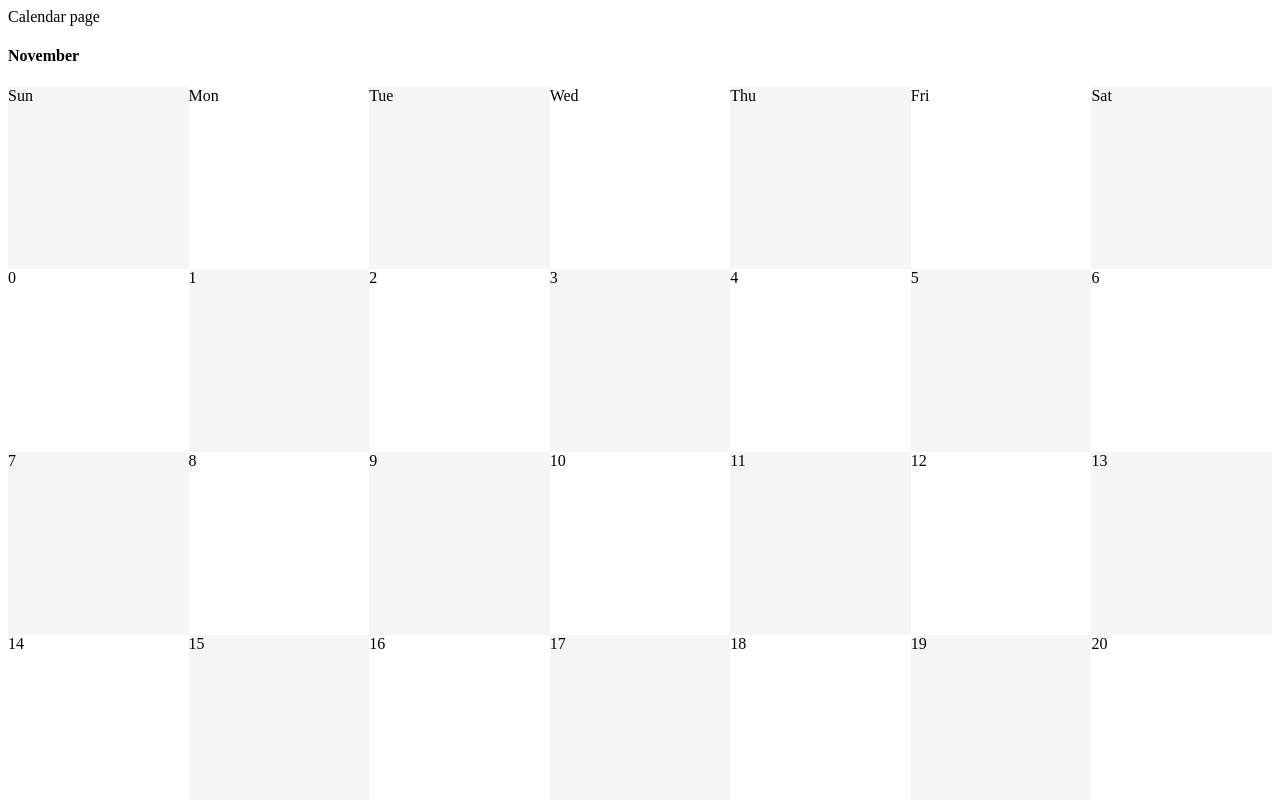
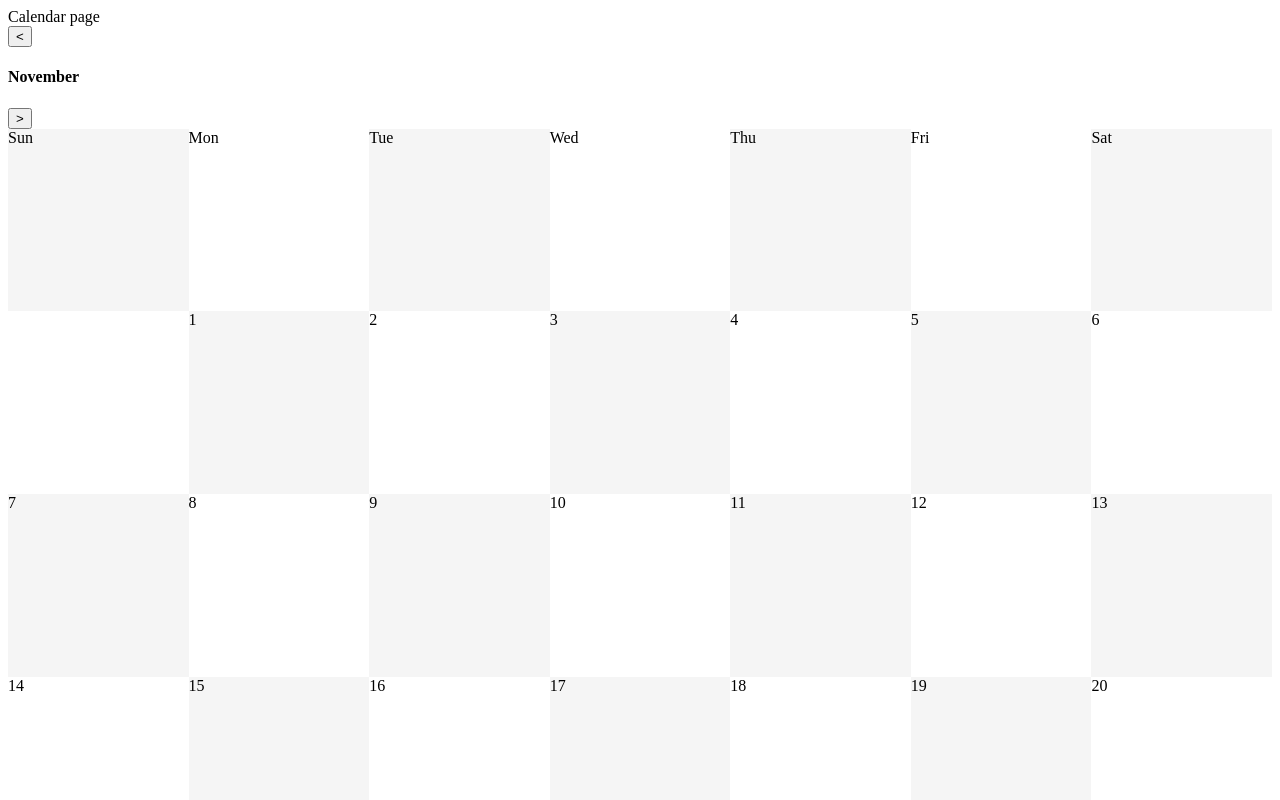
Before and after one commit to AndrewBrough/habits-for-humanity, a React (Create React App) app: page / in a window 1280 px wide. Shown: the top 800 px of the page. Built offline with nearby package versions, Linux system fonts and the light colour scheme.

Commit message:
working calendar with month select

```diff
--- a/src/components/Calendar/CalendarDays.tsx
+++ b/src/components/Calendar/CalendarDays.tsx
@@ -8,7 +8,7 @@ import { useCalendarContext } from "./useCalendarContext";
 const calendarDays = css``;
 
 const CalendarDays: FC = (props) => {
-  const { date } = useCalendarContext();
+  const { date } = useCalendarContext()!;
   /**
    * Takes the calendar tile index and returns the date expected on that tile
    * @param calendarTileIndex
@@ -17,11 +17,17 @@ const CalendarDays: FC = (props) => {
    */
   const getDayOfMonth = (calendarTileIndex: number) => {
     const tileIndex = calendarTileIndex - 7; // exclude the title row
-    const date = new Date();
-    date.setMonth(date.getMonth());
-    date.setDate(1);
-    const firstDayOfWeek = date.getDay();
-    return tileIndex - firstDayOfWeek + 1;
+
+    const d = new Date(date);
+    d.setMonth(date.getMonth());
+    d.setDate(1);
+    const firstDayOfWeek = d.getDay();
+    const calendarDay = tileIndex - firstDayOfWeek + 1;
+
+    d.setMonth(date.getMonth() + 1);
+    d.setDate(0);
+    const lastOfMonth = d.getDate();
+    return calendarDay > 0 && calendarDay <= lastOfMonth ? calendarDay : "";
   };
 
   /**
@@ -39,7 +45,7 @@ const CalendarDays: FC = (props) => {
    * @returns an array of react elements, one for each square in the calendar layout
    */
   const renderDaySquares = () => {
-    return new Array(6 * 8).fill("").map((d, i) => {
+    return new Array(6 * 8 + 1).fill("").map((d, i) => {
       const key = `calendarDay-${i}`;
       return <CalendarDay key={key}>{getDayText(i)}</CalendarDay>;
     });
--- a/src/components/Calendar/CalendarTitle.tsx
+++ b/src/components/Calendar/CalendarTitle.tsx
@@ -7,10 +7,19 @@ import { useCalendarContext } from "./useCalendarContext";
 const calenderTitle = css``;
 
 const CalendarTitle: FC = (props) => {
-  const { date } = useCalendarContext();
+  const { date, setDate } = useCalendarContext()!;
+
+  const onMonthChange = (dir: -1 | 1) => {
+    const d = new Date(date);
+    d.setMonth(date.getMonth() + dir);
+    setDate(d);
+  };
+
   return (
     <div css={calenderTitle} {...props}>
+      <button onClick={() => onMonthChange(-1)}>{`<`}</button>
       <h4>{format(date, "MMMM")}</h4>
+      <button onClick={() => onMonthChange(1)}>{`>`}</button>
     </div>
   );
 };
--- a/src/components/Calendar/useCalendarContext.tsx
+++ b/src/components/Calendar/useCalendarContext.tsx
@@ -1,20 +1,20 @@
-import { createContext, FC, useContext } from "react";
+import { createContext, FC, useContext, useState } from "react";
 
 interface CalendarContextProps {
   date: Date;
+  setDate: (date: Date) => void;
 }
 
-const defaultCalendarContextProps: CalendarContextProps = {
-  date: new Date(),
-};
-
-const CalendarContext = createContext<CalendarContextProps>(
-  defaultCalendarContextProps
-);
+const CalendarContext = createContext<CalendarContextProps | null>(null);
 
 const CalendarProvider: FC = ({ children }) => {
+  const [date, setDate] = useState(new Date());
+  const defaultValue: CalendarContextProps = {
+    date,
+    setDate,
+  };
   return (
-    <CalendarContext.Provider value={defaultCalendarContextProps}>
+    <CalendarContext.Provider value={defaultValue}>
       {children}
     </CalendarContext.Provider>
   );
```
